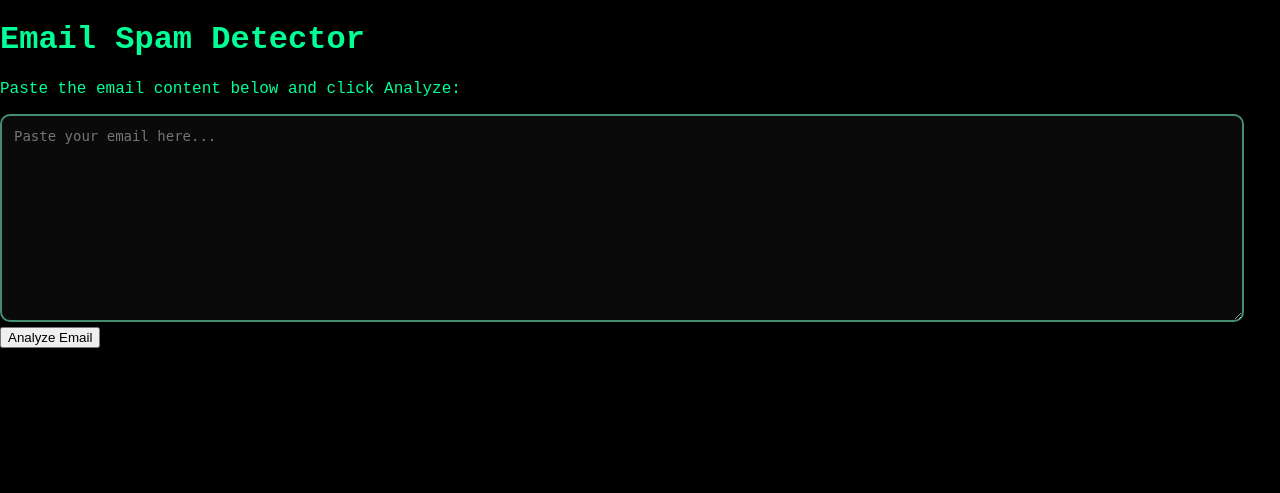
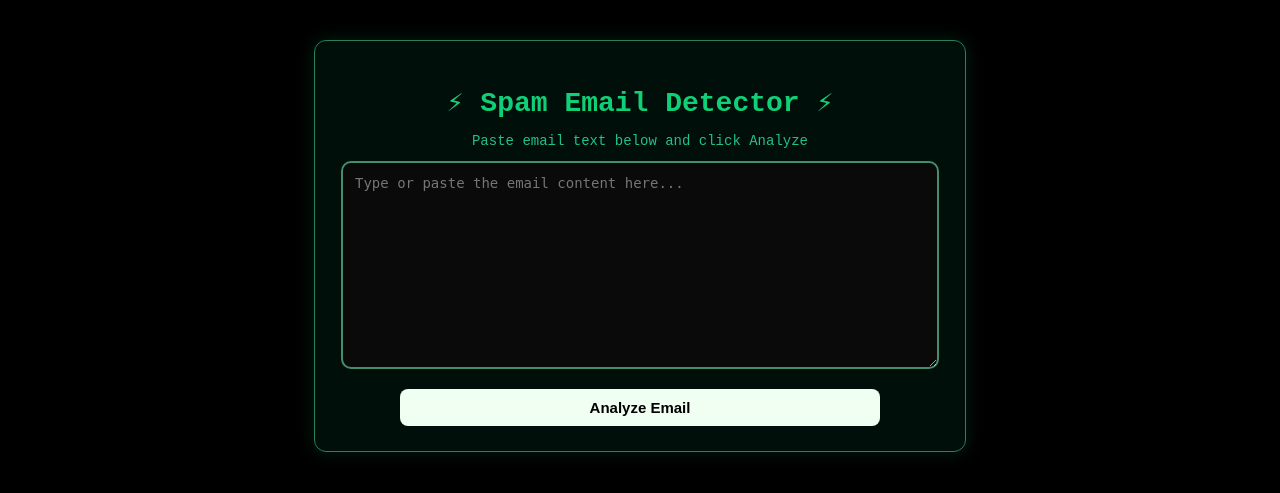
Before and after one commit to DevAnkitCodes/spam-email-detector, a Flask app: page / in a window 1280 px wide. Shown: the top 493 px of the page. Run offline with Flask 3, Linux system fonts and the light colour scheme.

Commit message:
Refactor index.html for improved layout and styling

```diff
--- a/templates/index.html
+++ b/templates/index.html
@@ -2,22 +2,25 @@
 <html lang="en">
 <head>
     <meta charset="UTF-8">
+    <meta name="viewport" content="width=device-width, initial-scale=1.0">
     <title>Email Spam Detector</title>
+    <link rel="stylesheet" href="/style.css">
+</head>
+<body>
 
-    <!-- Correct Flask static path -->
-    <link rel="stylesheet" href="{{ url_for('static', filename='style.css') }}">
-</head>
+<div class="container">
+    <h1 class="title">⚡ Spam Email Detector ⚡</h1>
 
-<body>
-    <h1>Email Spam Detector</h1>
-    <p>Paste the email content below and click Analyze:</p>
+    <p class="subtitle">Paste email text below and click Analyze</p>
 
-    <textarea id="email-text" placeholder="Paste your email here..."></textarea>
-    <button onclick="analyzeEmail()">Analyze Email</button>
+    <textarea id="email-text" placeholder="Type or paste the email content here..."></textarea>
 
-    <div id="result"></div>
+    <button onclick="analyzeEmail()" class="btn">Analyze Email</button>
 
-    <!-- Correct Flask static path -->
-    <script src="{{ url_for('static', filename='script.js') }}"></script>
+    <div id="result" class="result-box"></div>
+</div>
+
+<script src="/static/script.js"></script>
+
 </body>
 </html>
```
